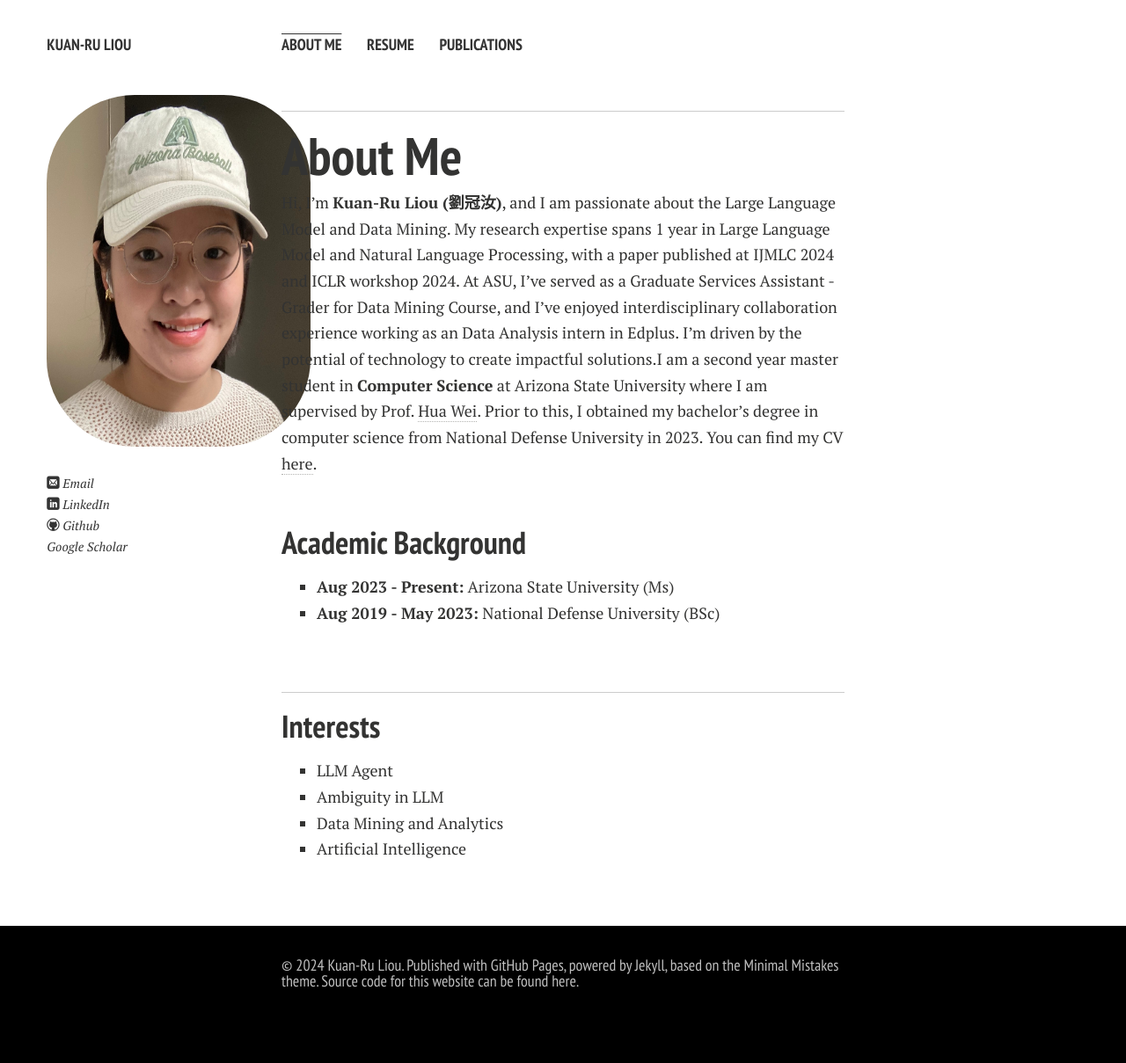
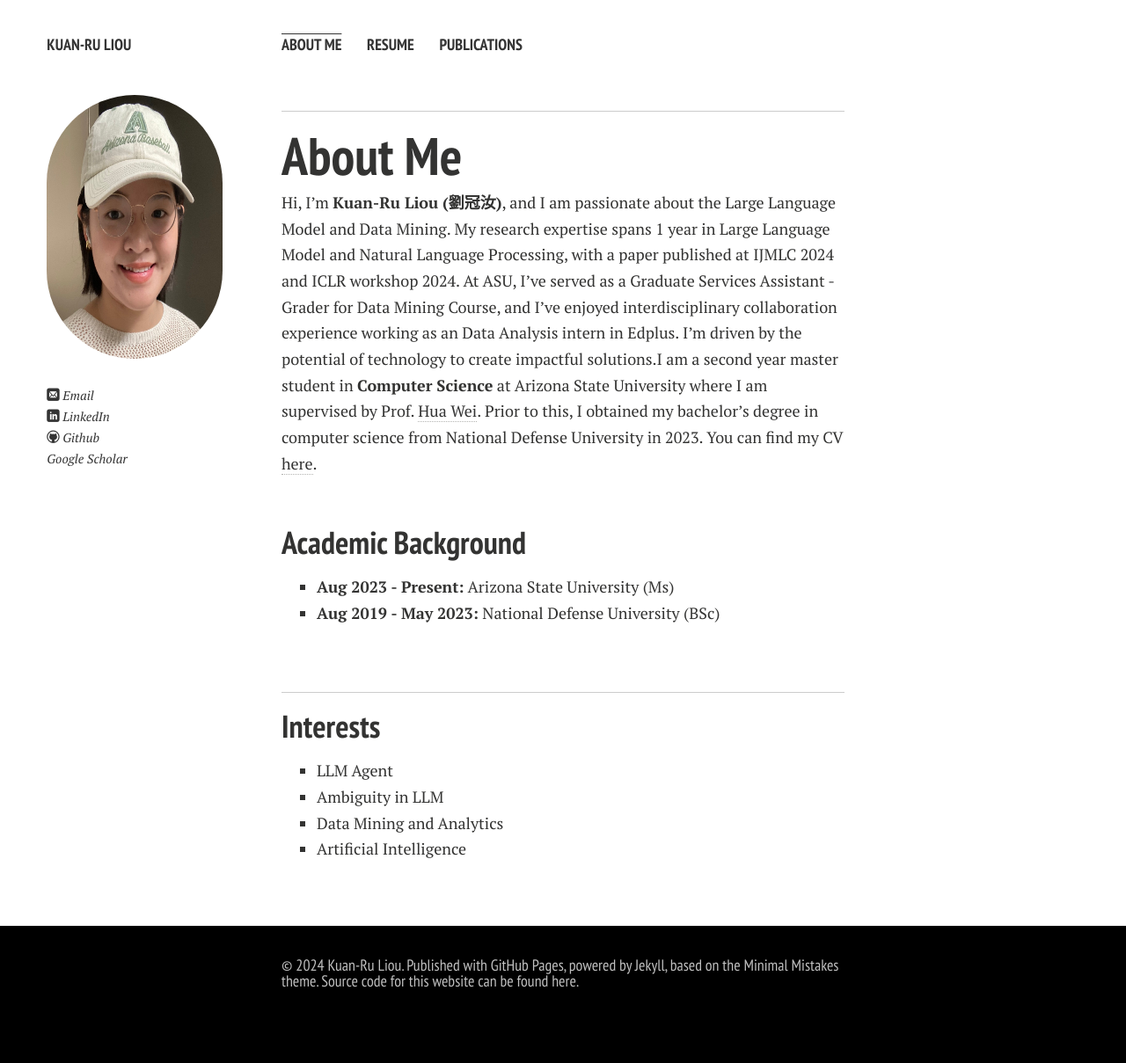
Before and after one commit to rubyliou1023/rubyliou1023.github.io, a Jekyll site: the page built from index.md, in a window 1280 px wide. Shown: the whole page at 88% size. Built offline with Jekyll 4.4.1, drawn with Linux system fonts in a browser that asks for light colours; nearby versions of some CDN libraries; comment, search, counter and statistics services are not loaded; a style sheet for code colours, icons or effects is not loaded.

Commit message:
code updated

```diff
--- a/_config.yml
+++ b/_config.yml
@@ -14,7 +14,7 @@ owner:
   #twitter:
   # facebook:
   github: rubyliou1023
-  linkedin: www.linkedin.com/in/kuan-ru-liou-a7b055291
+  linkedin: kuan-ru-liou-a7b055291
   scholar: https://scholar.google.com/citations?user=M-Z7MPAAAAAJ&hl=zh-TW
   # instagram:
   # lastfm:
--- a/_includes/author-bio.html
+++ b/_includes/author-bio.html
@@ -1,4 +1,4 @@
-<img src="{{ site.url }}/images/{{ site.owner.avatar }}" class="bio-photo" alt="{{ site.owner.name }} bio photo" width="300" height="400"></a>
+<img src="{{ site.url }}/images/{{ site.owner.avatar }}" class="bio-photo" alt="{{ site.owner.name }} bio photo" width="200" height="300"></a>
 
 <!-- <h4>{{ site.owner.name }}</h4> -->
 
```
